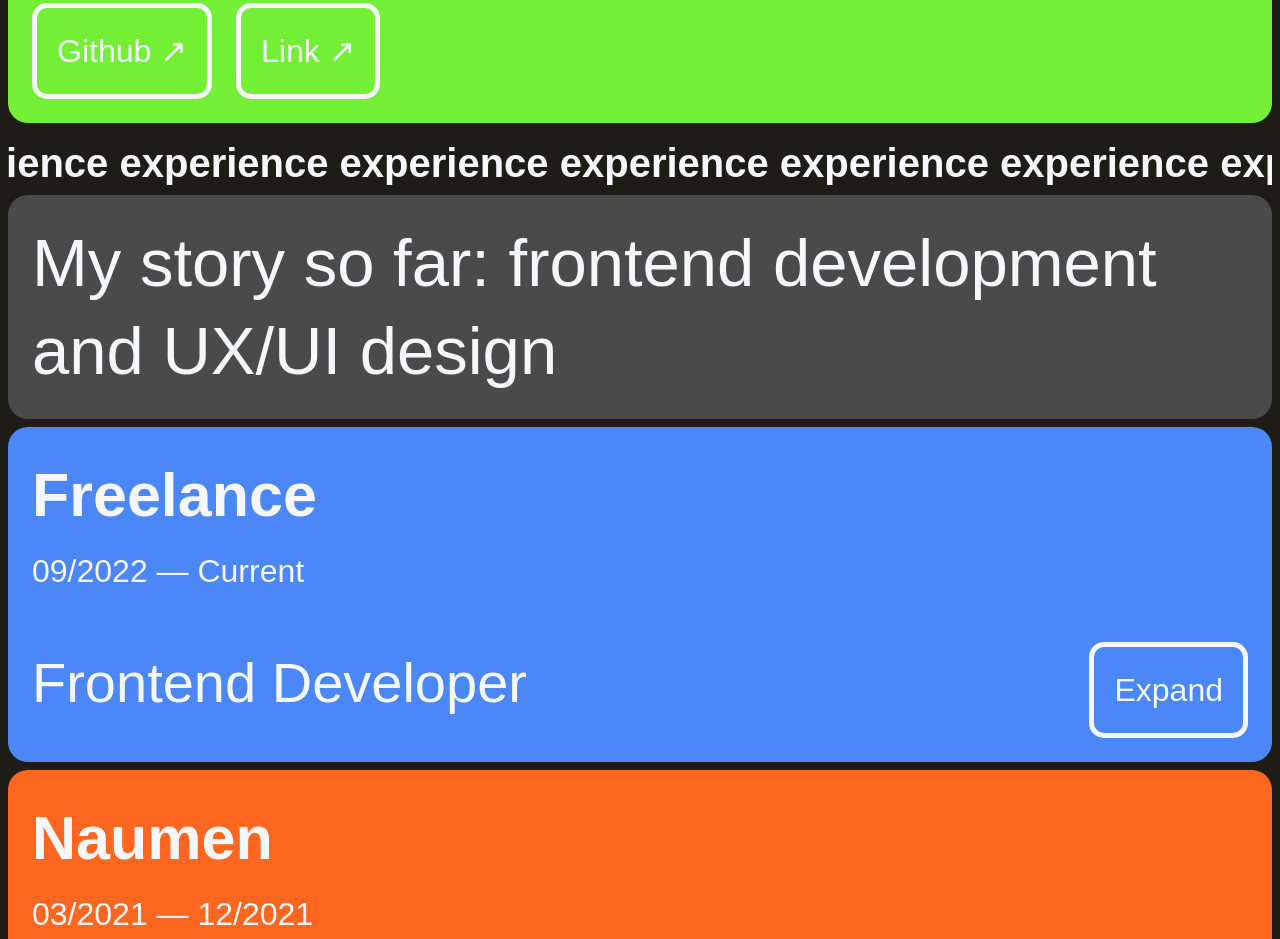
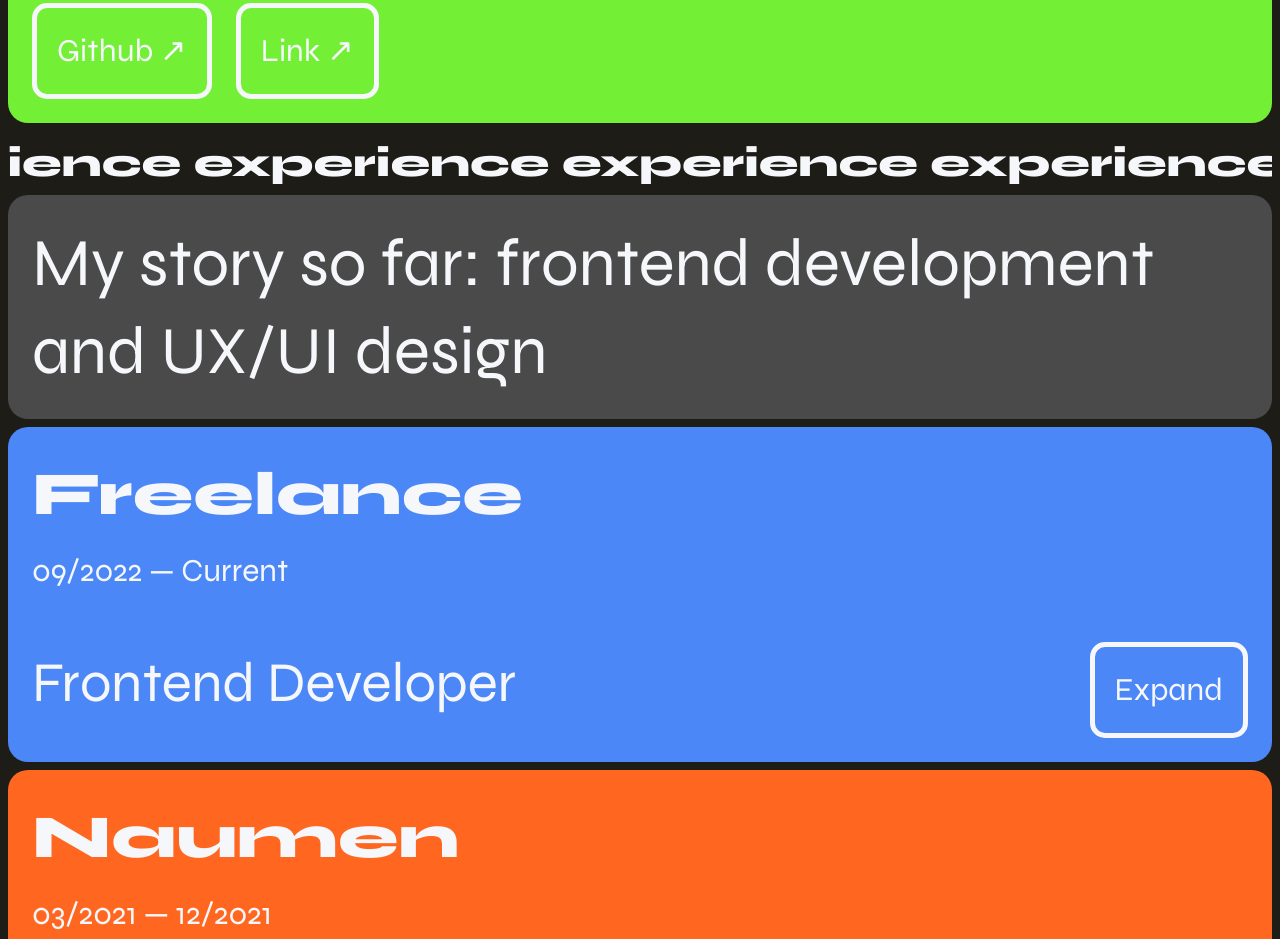
Before and after one commit to mtsoy123/portfolio2023, a website built with webpack: page src/index.html in a window 1280 px wide. Shown: the part 4446-5385 px from the top of the page. Built offline with nearby package versions, Linux system fonts and the light colour scheme; files whose address does not match are found by name.

Commit message:
fix: fonts-face

```diff
--- a/src/index.html
+++ b/src/index.html
@@ -14,7 +14,9 @@
 
     <link rel="stylesheet" href="css/style.css">
 
-
+    <link rel="preconnect" href="https://fonts.googleapis.com">
+    <link rel="preconnect" href="https://fonts.gstatic.com" crossorigin>
+    <link href="https://fonts.googleapis.com/css2?family=Syne:wght@400;700;800&display=swap" rel="stylesheet">
     <meta name="theme-color" content="#fafafa">
     <!-- Yandex.Metrika counter -->
     <script type="text/javascript">
--- a/src/assets/fonts/fonts.css
+++ b/src/scss/fonts.css
@@ -3,7 +3,15 @@
     font-style: normal;
     font-weight: 800;
     font-display: swap;
-    src: url(Syne-ExtraBold.ttf) format("ttf");
+    src: url(../assets/fonts//Syne-ExtraBold.ttf) format("ttf");
+}
+
+@font-face {
+    font-family: "Syne";
+    font-style: normal;
+    font-weight: 700;
+    font-display: swap;
+    src: url(../assets/fonts/Syne-Bold.ttf) format("ttf");
 }
 
 @font-face {
@@ -11,13 +19,5 @@
     font-style: normal;
     font-weight: 400;
     font-display: swap;
-    src: url(Syne-Regular.ttf) format("ttf");
+    src: url(../assets/fonts/Syne-Regular.ttf) format("ttf");
 }
-
-@font-face {
-    font-family: "Inter";
-    font-style: normal;
-    font-weight: 700;
-    font-display: swap;
-    src: url(Syne-Bold.ttf) format("ttf");
-}
--- a/src/scss/index.scss
+++ b/src/scss/index.scss
@@ -1,7 +1,7 @@
 @import "./_normalize.css";
 @import "./_variables.scss";
 @import "./_mixins.scss";
-@import "../assets/fonts/fonts.css";
+@import "./fonts.css";
 
 @import "./modules/body.scss";
 @import "./modules/header.scss";
```
